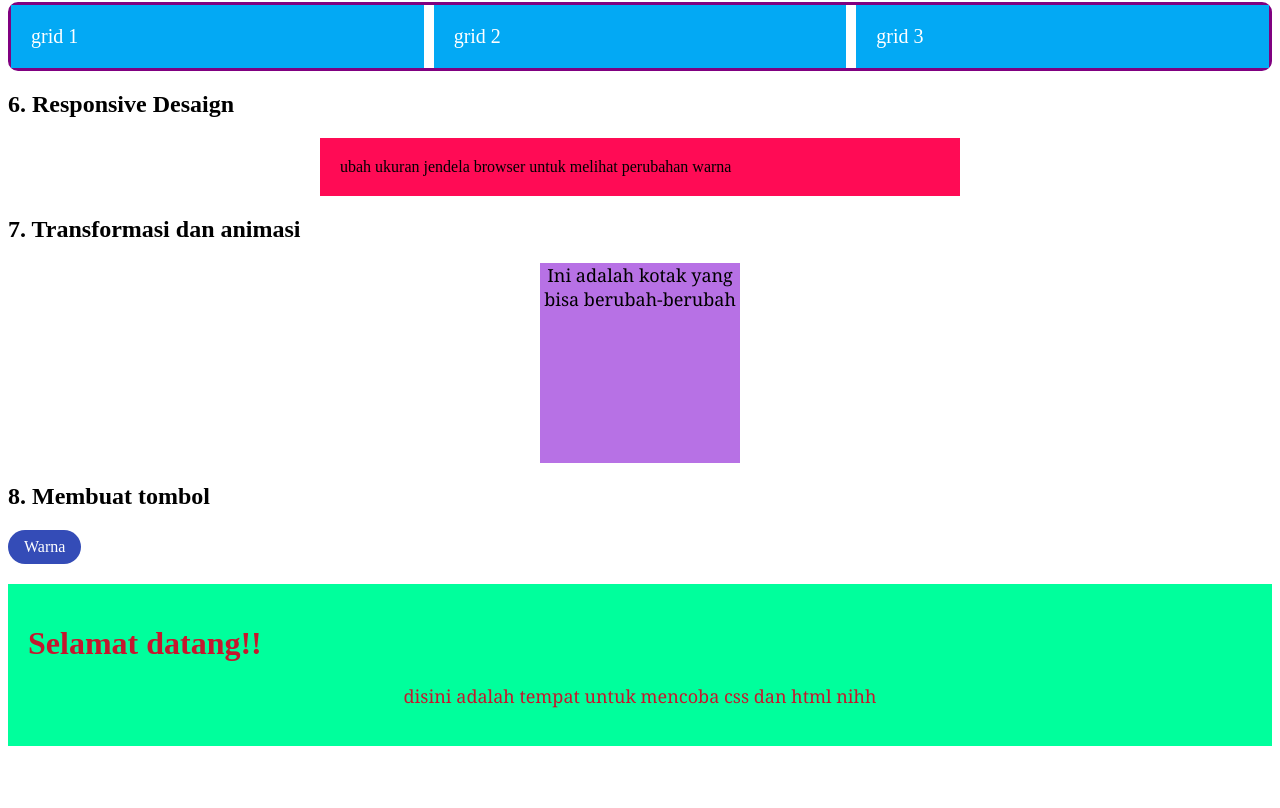
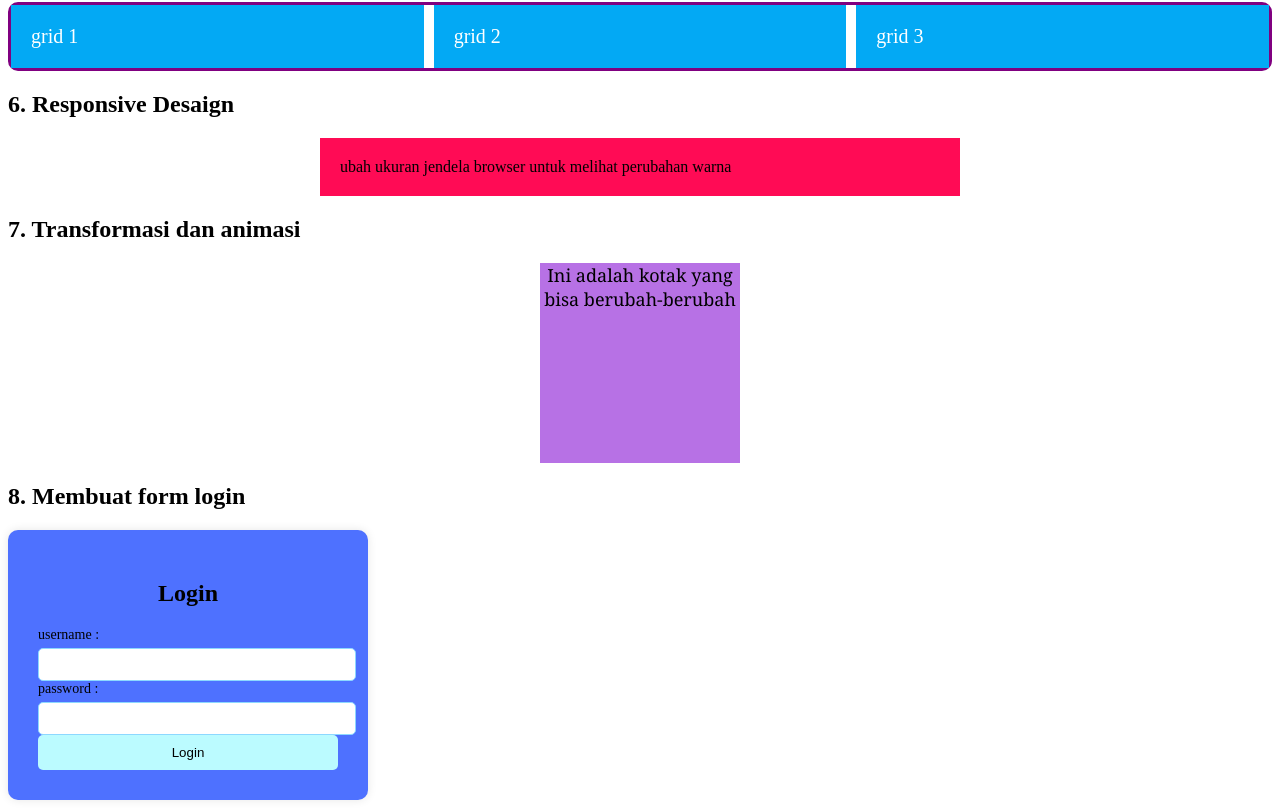
Before and after one commit to fadhilabi22/latihan-perbandingan-css-tailwind-1124160100, a plain HTML site: page index.html in a window 1280 px wide. Shown: the part 958-1766 px from the top of the page. Before the commit the page ends 1712 px from the top, so only its background shows below. Drawn offline with Linux system fonts and the light colour scheme.

Commit message:
mengganti button

```diff
--- a/index.html
+++ b/index.html
@@ -40,12 +40,19 @@
     <div class="animated-box">
         <p>Ini adalah kotak yang bisa berubah-berubah</p>
     </div>
-    <h2>8. Membuat tombol</h2>
-    <input type="checkbox" id="warna-toggle">
-    <label for="warna-toggle" class="toggle-label">Warna</label>
-    <div class="container">
-        <h1>Selamat datang!!</h1>
-        <p>disini adalah tempat untuk mencoba css dan html nihh</p>
+    <h2>8. Membuat form login</h2>
+    <div class="login-container">
+        <h2 class="h2">Login</h2>
+        <form action="proses-login" method="post"></form>
+        <div class="from-group">
+            <label for="username">username :</label>
+            <input type="text" id="username" name="username" required>
+        </div>
+        <div class="from-group">
+            <label form="password">password :</label>
+            <input type="password" id="password" name="password" required>
+        </div>
+        <button type="submit">Login</button>
     </div>
 </body>
 </html>
--- a/style.css
+++ b/style.css
@@ -119,28 +119,40 @@ p{
     text-align: center;
     font-family: Cambria, Cochin, Georgia, Times, 'Times New Roman', serif;
 }
-#warna-toggle{
-    display: none;
+.login-container{
+    background-color: #4E71FF;
+    padding: 30px;
+    align-items: center;
+    border-radius: 10px;
+    box-shadow: 0px 0px 10px rgba(0, 0, 0, 0.1);
+    width: 300px;
 }
-.container{
-    transition: background 0.3s, color 0.3s;
-    background: #00FF9C;
-    color: #C5172E;
-    padding: 20px;
-}
-.toggle-label{
-    display: inline-block;
-    background: #FFE700;
-    padding: 8px 16px;
-    border-radius: 20px;
-    cursor: pointer;
+.h2{
+    text-align: center;
     margin-bottom: 20px;
 }
-#warna-toggle:checked ~ .container{
-    background: #111;
-    color: white;
+.form-group{
+    margin-bottom: 15px;
 }
-#warna-toggle + .toggle-label{
-    background-color: #344CB7;
-    color: white;
+label{
+    display: block;
+    margin-bottom: 5px;
+    font-size: 14px;
 }
+input[type="text"], input[type="password"]{
+    width: 100%;
+    padding: 8px;
+    border: 1px solid #8DD8FF;
+    border-radius: 5px;
+}
+button{
+    padding: 10px;
+    width: 100%;
+    background-color: #BBFBFF;
+    border: none;
+    border-radius: 5px;
+    cursor: pointer;
+}
+button:hover{
+    background-color: #7F8CAA;
+}
```
